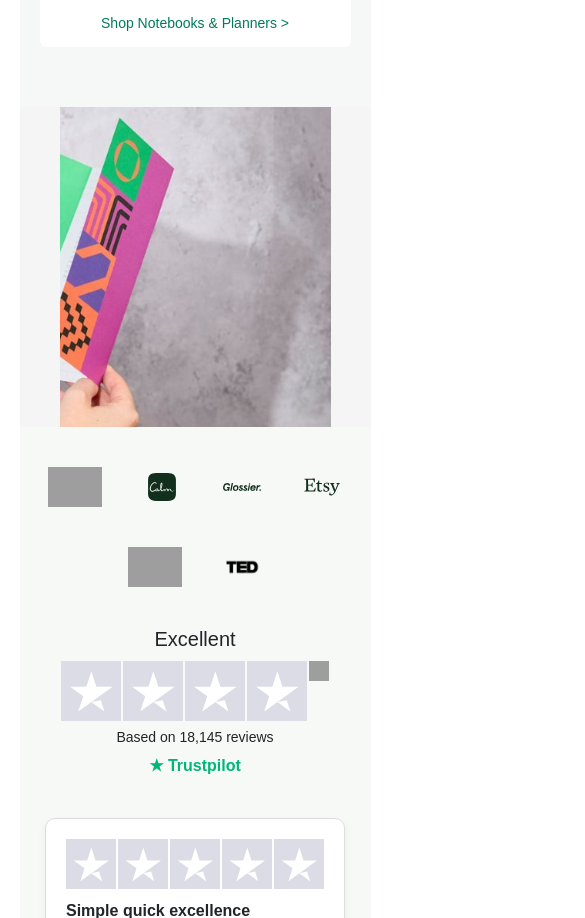
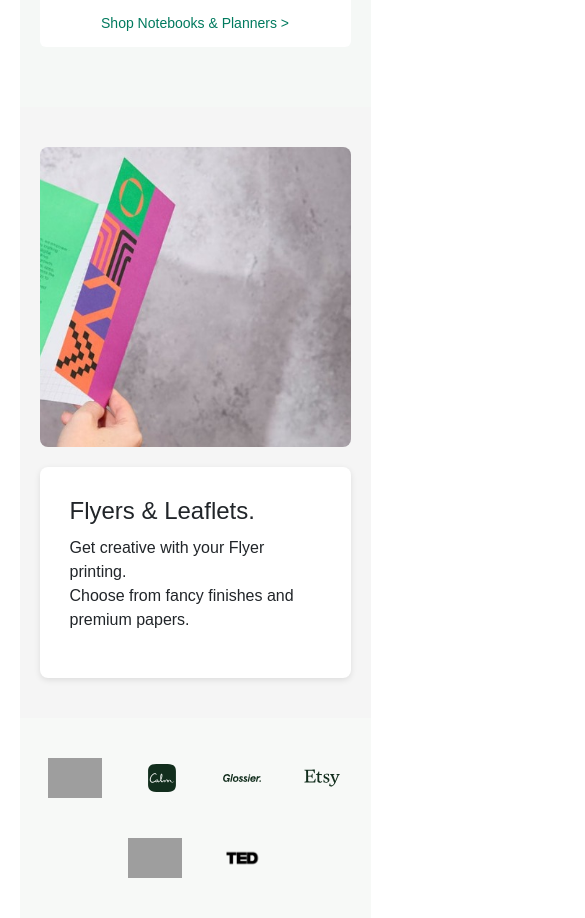
Before and after one commit to ashaunni1998/BlueLink, a React (Create React App) app: page / in a window 390 px wide. Shown: the part 4095-5013 px from the top of the page, 585 px wide, since content can reach past the window. Built offline with nearby package versions, Linux system fonts and the light colour scheme; grey boxes are pictures that could not be loaded.

Commit message:
mobileview

```diff
--- a/src/pages/user/BusinessCard.jsx
+++ b/src/pages/user/BusinessCard.jsx
@@ -70,7 +70,8 @@ const businessCards = [
 
 const BusinessCards = () => {
   return (
-    <div style={{width:"90%"}} className="mx-auto">
+    <div style={{ maxWidth: '100%', overflowX: 'hidden' }}>
+    <div style={{ width: '90%', margin: '0 auto' }}>
           <Header/>
        <BusinessHero/>
        <BusinessCardGrid />
@@ -92,6 +93,7 @@ const BusinessCards = () => {
 
      <Footer/>
      </div>
+     </div>
   );
 };
 
--- a/src/pages/user/Flyers.jsx
+++ b/src/pages/user/Flyers.jsx
@@ -5,7 +5,8 @@ import BusinessCardOptions from "./BusinessCardOptions";
 
 const Flyer = () => {
   return (
-    <div  style={{width:"90%"}} className="mx-auto">
+     <div style={{ maxWidth: '100%', overflowX: 'hidden' }}>
+   <div style={{ width: '90%', margin: '0 auto' }}>
       <Header />
       {/* Hero Section */}
    <section
@@ -189,6 +190,7 @@ const Flyer = () => {
       <BusinessCardOptions/>
       <Footer />
     </div>
+    </div>
   );
 };
 
--- a/src/pages/user/Home.jsx
+++ b/src/pages/user/Home.jsx
@@ -154,7 +154,7 @@ const styles = {
   </svg>
   );
   return (
-    <div style={{ fontFamily: "Arial, sans-serif",   width:"90%" }} className="mx-auto">
+    <div style={{ fontFamily: "Arial, sans-serif",   width:"90%" , margin: '0 auto'}} >
       {/* Navbar */}
       {/* <nav
         style={{
@@ -323,57 +323,49 @@ const styles = {
 
 
 
- <section
+<section
   style={{
     display: "flex",
-    flexDirection: "row",
+    flexWrap: "wrap",
+    justifyContent: "center",
     alignItems: "center",
-    justifyContent: "space-between",
-    width: "100%",
-    height: "320px",
-    overflow: "hidden",
-    boxSizing: "border-box",
-    padding: "0 40px",
+    padding: "40px 20px",
     backgroundColor: "#f5f5f5",
   }}
 >
-  {/* Left - Image */}
   <div
     style={{
-      flex: "1",
-      height: "100%",
+      flex: "1 1 300px",
+      minWidth: "300px",
+      maxWidth: "500px",
+      height: "300px",
       backgroundImage: "url('/homeimages/flyer.jpeg')",
       backgroundSize: "cover",
       backgroundPosition: "center",
-      backgroundRepeat: "no-repeat",
-      position:"relative",
+      borderRadius: "8px",
     }}
-  ></div>
-
-  {/* Right - Text */}
+  />
   <div
     style={{
-      flex: "1",
-      padding: "20px 40px",
-      color: "#333",
-      maxWidth: "600px",
-      position:"absolute",
-      marginLeft:"720px",
-     boxSizing:"border-box",
-     border:"1px solid white",
-     backgroundColor:"white",
+      flex: "1 1 300px",
+      minWidth: "300px",
+      maxWidth: "500px",
+      backgroundColor: "#fff",
+      padding: "30px",
+      borderRadius: "8px",
+      boxShadow: "0 2px 6px rgba(0,0,0,0.1)",
+      marginTop: "20px",
     }}
   >
-    <h1 style={{ fontSize: "36px", marginBottom: "10px" }}>
-      Flyers & Leaflets.
-    </h1>
-    <p style={{ fontSize: "18px", lineHeight: "1.5" }}>
+    <h1 style={{ fontSize: "24px", marginBottom: "10px" }}>Flyers & Leaflets.</h1>
+    <p style={{ fontSize: "16px", lineHeight: "1.5" }}>
       Get creative with your Flyer printing.
       <br />
       Choose from fancy finishes and premium papers.
     </p>
   </div>
 </section>
+
 
 
    {/* Reviews Section */}
--- a/src/pages/user/PersonalizedGift.jsx
+++ b/src/pages/user/PersonalizedGift.jsx
@@ -5,7 +5,7 @@ import BusinessCardOptions from "./BusinessCardOptions";
 
 const PersonalizedGift = () => {
   return (
-    <div style={{ width: "90%" }} className="mx-auto">
+  <div style={{ width: '90%', margin: '0 auto' }}>
       <Header />
 
       {/* Hero Section */}
--- a/src/pages/user/PostCards.jsx
+++ b/src/pages/user/PostCards.jsx
@@ -7,6 +7,7 @@ const styles = {
   container: {
     fontFamily: 'sans-serif',
     color: '#333',
+    width: '90%', margin: '0 auto'
   },
   hero: {
     background: 'linear-gradient(to bottom, #c7e9c0, #b0dfb0)',
@@ -161,7 +162,8 @@ const sizes = [
 
 const PostCards = () => {
   return (
-    <div style={styles.container} style={{width:"90%"}} className="mx-auto">
+    <div style={{ maxWidth: "100%", overflowX: "hidden" }}>
+    <div style={styles.container} >
       <Header/>
 
       {/* Hero */}
@@ -257,6 +259,7 @@ const PostCards = () => {
       <BusinessCardOptions/>
 <Footer/>
     </div>
+    </div>
   );
 };
 
--- a/src/pages/user/Stationery.jsx
+++ b/src/pages/user/Stationery.jsx
@@ -284,6 +284,7 @@ const StationerySection = ({ title, subtitle, data }) => (
 );
 
 const Stationery = () => (
+    <div style={{ maxWidth: '100%', overflowX: 'hidden' }}>
   <div style={{ width: '90%', margin: '0 auto' }}>
     <Header />
 
@@ -359,6 +360,7 @@ Shop our Personalized Stationery collection, including Customizable Postcards, S
     </div>
     <Footer />
   </div>
+  </div>
 );
 
 export default Stationery;
```
